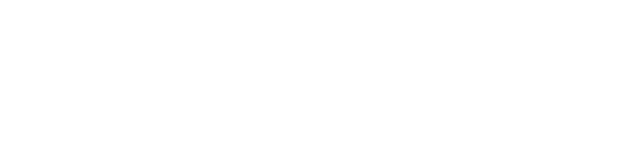
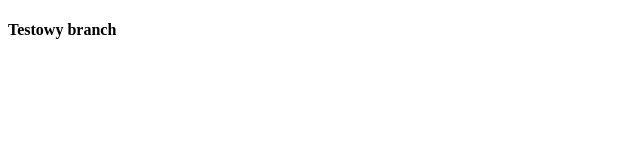
Before and after one commit to x5p3l/witryna2, a plain HTML site: page index.html in a window 1280 px wide. Shown: the whole page, without its empty margins (0-640 px from the left). Drawn offline with Linux system fonts and the light colour scheme.

Commit message:
Wariant3

```diff
--- a/index.html
+++ b/index.html
@@ -6,6 +6,6 @@
     <title>Nataniel Tomaszewski</title>
 </head>
 <body>
-
+    <h4>Testowy branch</h4>
 </body>
 </html>
```
